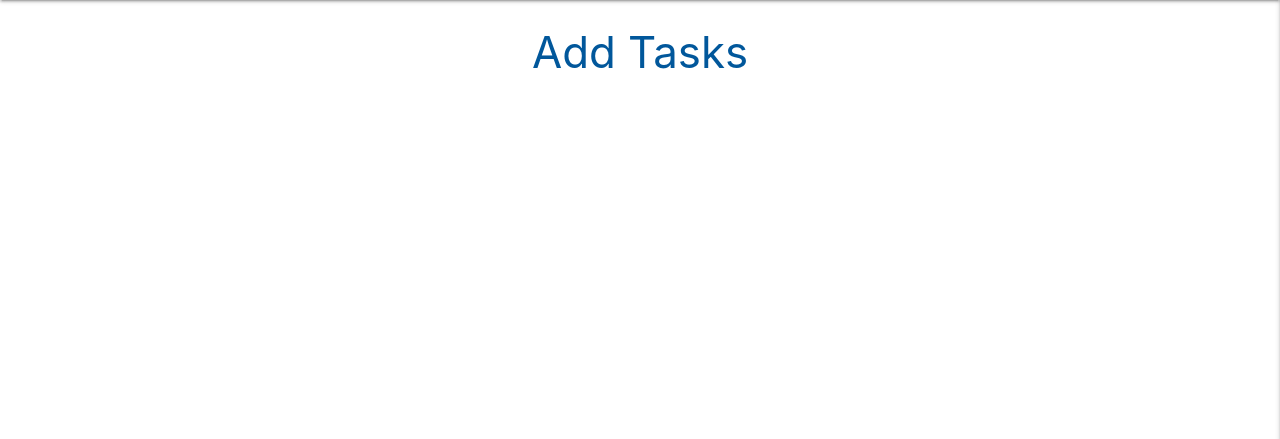
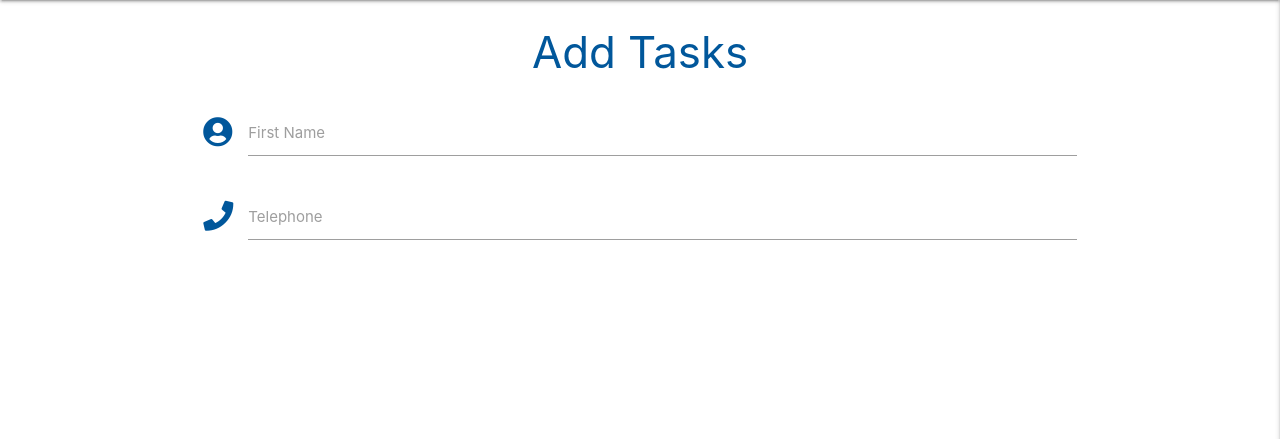
Before and after one commit to Mr-Smyth/flask-task-manager, a Flask app: page /add_task in a window 1280 px wide. Shown: the part 64-503 px from the top of the page. Run offline with Flask 2, Linux system fonts and the light colour scheme; some libraries are stand-ins or nearby versions.

Commit message:
Create Add_task template

```diff
--- a/templates/add_task.html
+++ b/templates/add_task.html
@@ -3,4 +3,21 @@
 
     <h3 class="light-blue-text text-darken-4 center-align">Add Tasks</h3>
 
+	<div class="row">
+		<form class="col s12" method="POST" action="">
+			<div class="row">
+				<div class="input-field col s12">
+					<i class="fas fa-user-circle prefix light-blue-text text-darken-4"></i>
+					<input id="icon_prefix" type="text" class="validate">
+					<label for="icon_prefix">First Name</label>
+				</div>
+				<div class="input-field col s12">
+					<i class="fas fa-phone prefix light-blue-text text-darken-4"></i>
+					<input id="icon_telephone" type="tel" class="validate">
+					<label for="icon_telephone">Telephone</label>
+				</div>
+			</div>
+		</form>
+	</div>
+
 {% endblock %}
```
